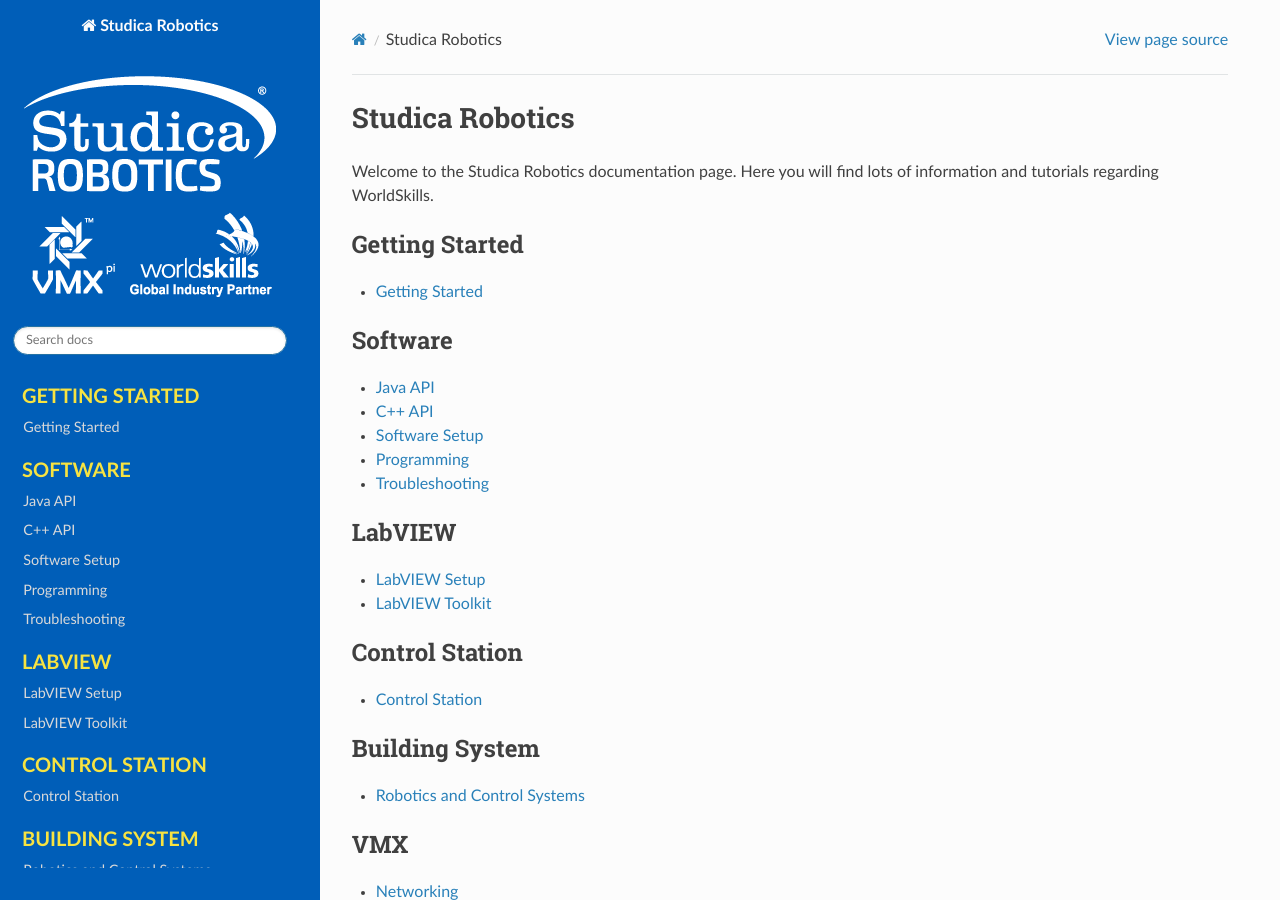
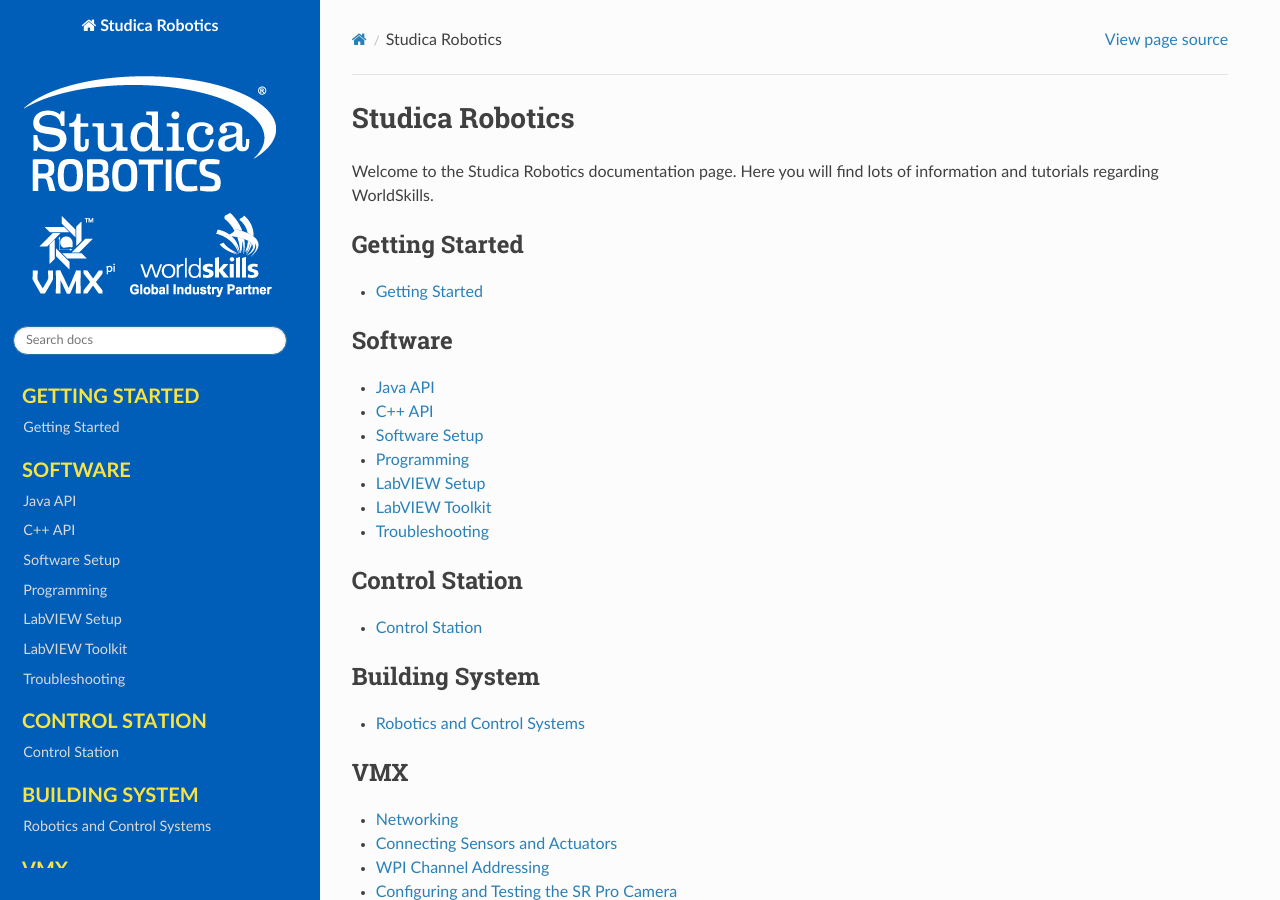
Before and after one commit to studica/studica-docs-worldskills, a Sphinx documentation site: the page built from source/index.rst, in a window 1280 px wide and 900 px high. Built offline with Sphinx 7.4.7 and the Read the Docs theme 2.0.0, drawn with Linux system fonts in a browser that asks for light colours; pages that are not in the unit, such as notebooks, are missing from menus.

Commit message:
Update index.rst

```diff
--- a/source/index.rst
+++ b/source/index.rst
@@ -17,14 +17,9 @@
    C++ API <https://www.studica.com/downloads/Studica-Robotics/FRC-WSR/Titan/Docs/CppAPIDocs/annotated.html>
    docs/Software/software-setup/index
    docs/Software/programming/index
-   docs/Software/troubleshooting
-
-.. toctree::
-   :maxdepth: 1
-   :caption: LabVIEW
-
    docs/labview/setup/index
    docs/labview/toolkit/index
+   docs/Software/troubleshooting
 
 .. toctree::
    :maxdepth: 1
```
